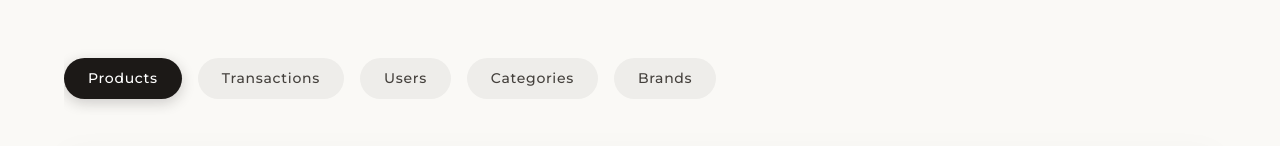
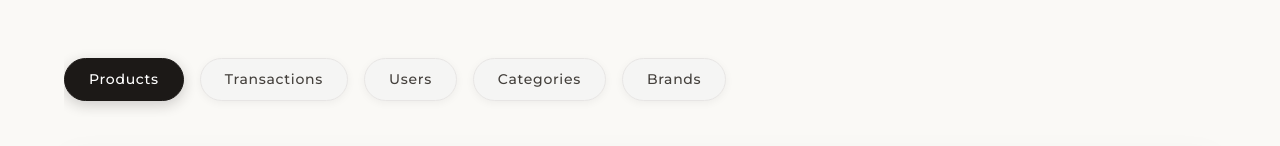
Before and after one commit to Deanx270/saturation-point-mongo-db, a React (Vite) app in the folder client/: page /admin/products in a window 1280 px wide. Shown: the part 189-335 px from the top of the page. Built offline with nearby package versions, Linux system fonts and the light colour scheme; no server answers; sample sign-in values are in the browser's storage.

Commit message:
Make inactive navigation pills solid to block text on scroll

```diff
--- a/client/src/components/AdminLayout.jsx
+++ b/client/src/components/AdminLayout.jsx
@@ -49,11 +49,12 @@ const AdminLayout = ({ children }) => {
                 fontFamily: '"Montserrat", sans-serif',
                 fontWeight: 500,
                 color: isActive ? '#fff' : '#44403C',
-                bgcolor: isActive ? '#1C1917' : 'rgba(28, 25, 23, 0.05)',
-                boxShadow: isActive ? '0 4px 14px rgba(28, 25, 23, 0.2)' : 'none',
+                bgcolor: isActive ? '#1C1917' : '#F5F5F4',
+                boxShadow: isActive ? '0 4px 14px rgba(28, 25, 23, 0.2)' : '0 2px 8px rgba(0,0,0,0.05)',
+                border: isActive ? '1px solid #1C1917' : '1px solid #E7E5E4',
                 '&:hover': {
-                  bgcolor: isActive ? '#292524' : 'rgba(28, 25, 23, 0.1)',
-                  boxShadow: isActive ? '0 6px 20px rgba(28, 25, 23, 0.23)' : 'none'
+                  bgcolor: isActive ? '#292524' : '#E7E5E4',
+                  boxShadow: isActive ? '0 6px 20px rgba(28, 25, 23, 0.23)' : '0 4px 12px rgba(0,0,0,0.08)'
                 },
                 transition: 'all 0.2s ease-in-out'
               }}
```
